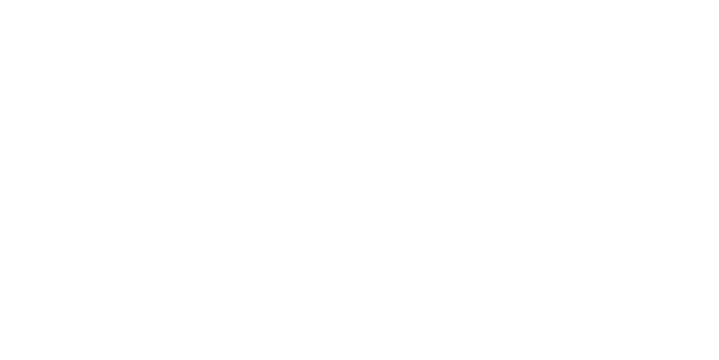
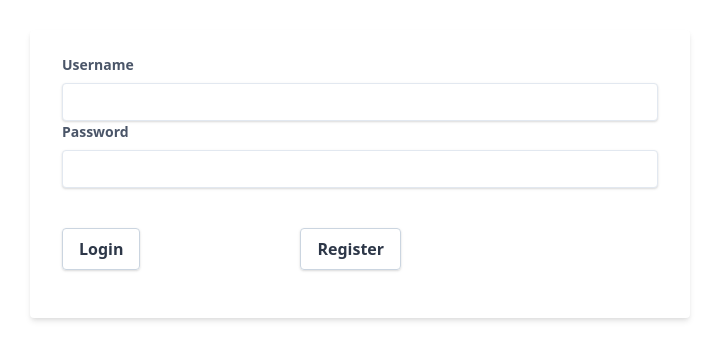
Before and after one commit to MarkusLucero/ChatApp, a React (Create React App) app in the folder frontend/: page / in a window 1280 px wide. Shown: the part 218-578 px from the top of the page, without its empty margins (280-999 px from the left). Built offline with nearby package versions, Linux system fonts and the light colour scheme; the HTML template or start-up script is replaced by a standard one.

Commit message:
some basic routing functionality added

```diff
--- a/frontend/src/components/Container/Container.js
+++ b/frontend/src/components/Container/Container.js
@@ -1,11 +1,17 @@
 import React from "react";
-import { BrowserRouter, Route } from "react-router-dom";
+import { BrowserRouter, Route, Switch } from "react-router-dom";
 import LandingPage from "../LandingPage/LandingPage";
+import Login from "../Login/Login";
+import Register from "../Register/Register";
 
 const Container = () => {
   return (
     <BrowserRouter>
-      <Route path="/start" component={LandingPage} />
+      <Switch>
+        <Route path="/" exact component={Login} />
+        <Route path="/start" component={LandingPage} />
+        <Route path="/register" component={Register} />
+      </Switch>
     </BrowserRouter>
   );
 };
--- a/frontend/src/components/Login/Login.js
+++ b/frontend/src/components/Login/Login.js
@@ -1,4 +1,5 @@
 import React, { useState } from "react";
+import { Link } from "react-router-dom";
 import { useFormik } from "formik";
 
 const validate = (values) => {
@@ -13,14 +14,21 @@ const validate = (values) => {
   }
 };
 
-const Login = () => {
+/**
+ * Login provides the layout and login of a user
+ * A successfully validated form will redirect to LandingPage with pathname = "/start"
+ * @property history is passed on due to Login being an immediate child of a Route component in Container component
+ * @returns a div containing the form to fill out and its validation
+ */
+const Login = ({ history }) => {
   const [text, setText] = useState("");
 
   const formik = useFormik({
     initialValues: { Username: "", Password: "" },
     validate,
     onSubmit: (values) => {
-      alert(JSON.stringify(values, null, 2));
+      /* TODO history.push isnt declarative... maybe change this when we have login authentication. */
+      history.push("/start");
     },
   });
   return (
@@ -45,7 +53,7 @@ const Login = () => {
             onBlur={formik.handleBlur}
             value={formik.values.Username}
           ></input>
-          { formik.touched.Username &&  formik.errors.Username ? (
+          {formik.touched.Username && formik.errors.Username ? (
             <div class="text-red-600">{formik.errors.Username}</div>
           ) : null}
           <label
@@ -72,12 +80,13 @@ const Login = () => {
           >
             Login
           </button>
-          <button
+          <Link
+            to="/register"
             class=" mt-10 ml-40 5pxbg-white hover:bg-gray-100 text-gray-800 font-semibold py-2 px-4 border border-gray-400 rounded shadow"
             type="button"
           >
             Register
-          </button>
+          </Link>
         </div>
       </form>
     </div>
--- a/frontend/src/components/Register/Register.js
+++ b/frontend/src/components/Register/Register.js
@@ -18,15 +18,17 @@ const validate = (values) => {
 };
 /**
  * Register provides the layout and the registration for an user account
- *
+ * A successfully validated form will redirect to login page pathname = "/"
+ * @property history is passed on due to Register being an immediate child of a Route component in Container component
  * @returns a div containing the form to fill out and its validation
  */
-const Register = () => {
+const Register = ({ history }) => {
   const formik = useFormik({
     initialValues: { Username: "", Password: "" },
     validate,
     onSubmit: (values) => {
-      alert(JSON.stringify(values, null, 2));
+      /* TODO history.push isnt declarative... maybe change this when we have login authentication. */
+      history.push("/");
     },
   });
   return (
```
